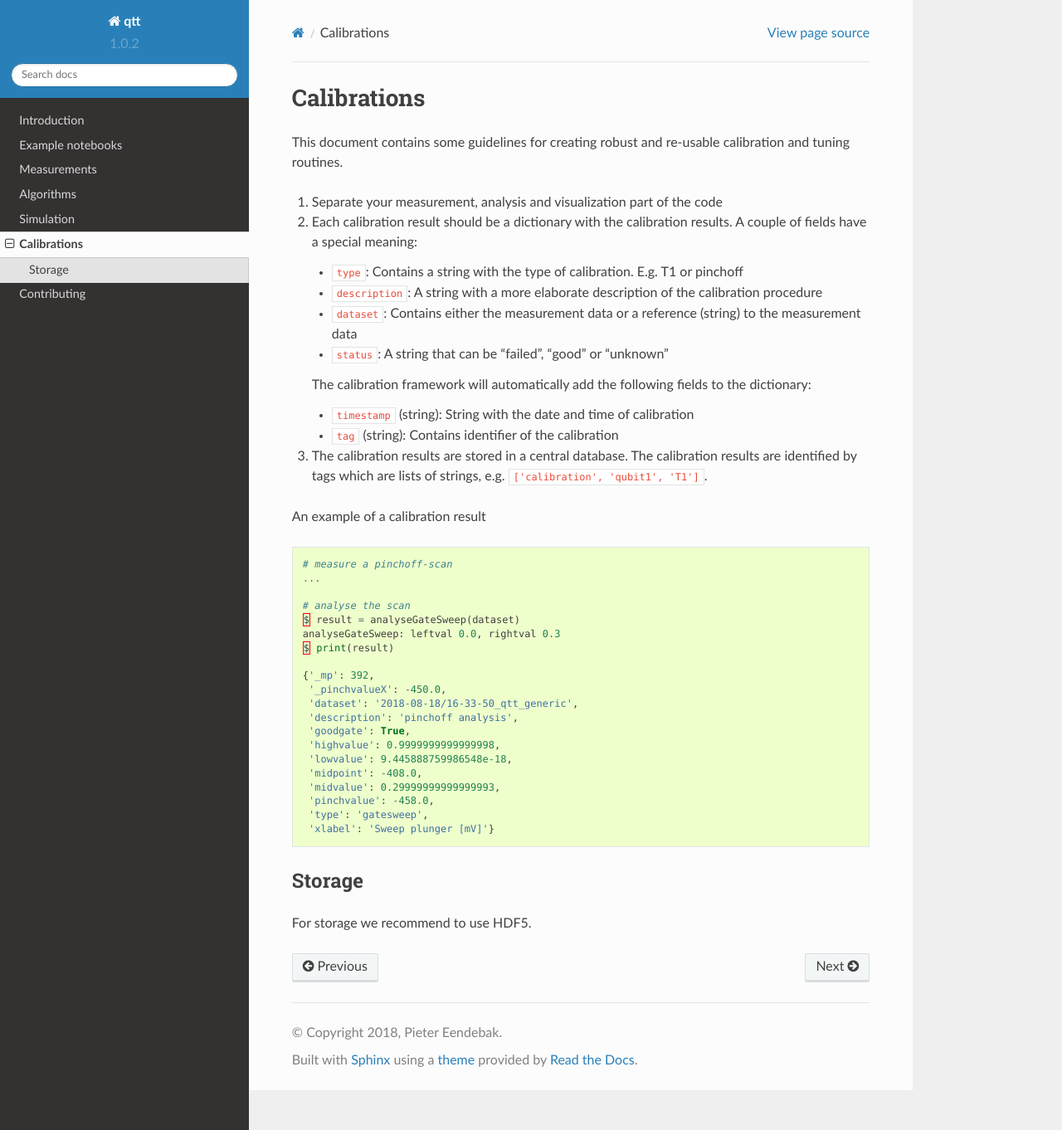
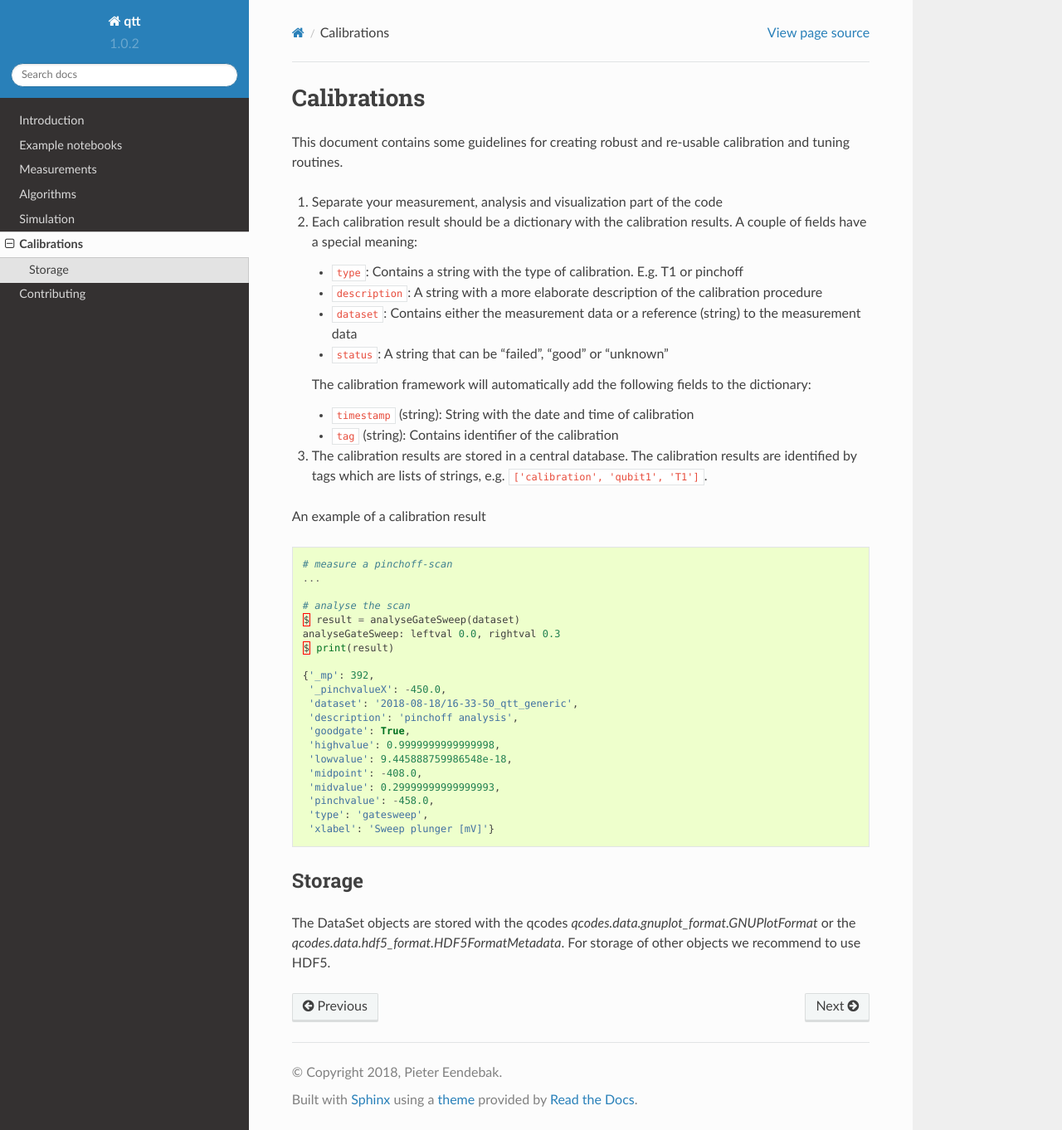
Before and after one commit to QuTech-Delft/qtt, a Sphinx documentation site: the page built from docs/calibrations.rst, in a window 1280 px wide and 1362 px high. Shown: the whole window at 83% size. Built offline with Sphinx 7.4.7 and the Read the Docs theme 2.0.0, drawn with Linux system fonts in a browser that asks for light colours.

Commit message:
update storage recommendation

```diff
--- a/docs/calibrations.rst
+++ b/docs/calibrations.rst
@@ -49,4 +49,6 @@ An example of a calibration result
 Storage
 -------
 
-For storage we recommend to use HDF5.
+The DataSet objects are stored with the qcodes `qcodes.data.gnuplot_format.GNUPlotFormat` or
+the `qcodes.data.hdf5_format.HDF5FormatMetadata`. For storage of other objects
+we recommend to use HDF5.
```
